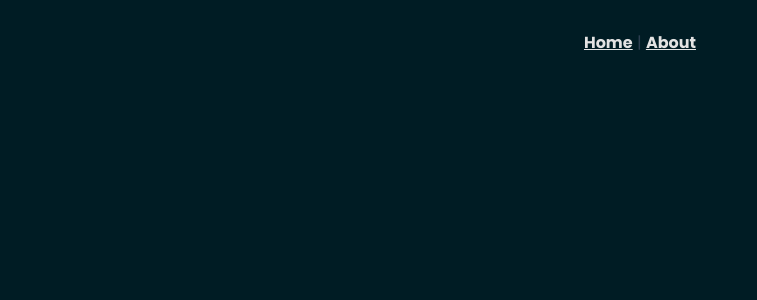
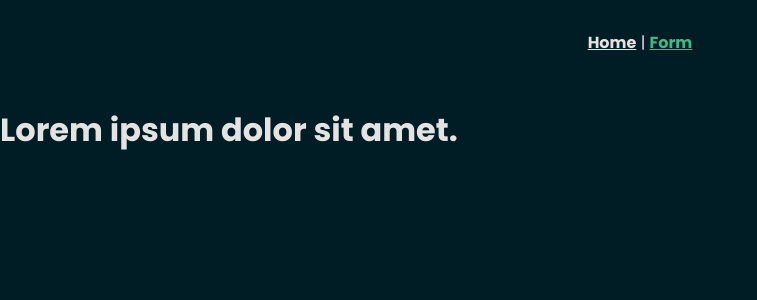
Before and after one commit to rafaeltakano/vue-form, a Vue app: page /#/form in a window 1280 px wide. Shown: the top 300 px of the page, without its empty margins (0-757 px from the left). Built offline with nearby package versions, Linux system fonts and the light colour scheme.

Commit message:
feat: created route to form-view component

```diff
--- a/src/App.vue
+++ b/src/App.vue
@@ -21,7 +21,5 @@ export default class App extends Vue {}
 #app {
   -webkit-font-smoothing: antialiased;
   -moz-osx-font-smoothing: grayscale;
-  text-align: center;
-  color: #2c3e50;
 }
 </style>
--- a/src/components/NavBar.vue
+++ b/src/components/NavBar.vue
@@ -1,13 +1,14 @@
 <template>
   <nav id="nav-bar">
     <router-link to="/">Home</router-link> |
-    <router-link to="/about">About</router-link>
+    <router-link to="/form">Form</router-link>
   </nav>
 </template>
 
 <style scoped>
 nav {
   padding: 30px;
+  text-align: center;
 }
 
 nav a {
--- a/src/router/index.ts
+++ b/src/router/index.ts
@@ -19,6 +19,11 @@ const routes: Array<RouteConfig> = [
     component: () =>
       import(/* webpackChunkName: "about" */ "../views/AboutView.vue"),
   },
+  {
+    path: "/form",
+    name: "form",
+    component: () => import("../views/FormView.vue"),
+  },
 ];
 
 const router = new VueRouter({
--- /dev/null
+++ b/src/views/FormView.vue
@@ -0,0 +1,5 @@
+<template>
+  <main id="form-view">
+    <h1>Lorem ipsum dolor sit amet.</h1>
+  </main>
+</template>
```
